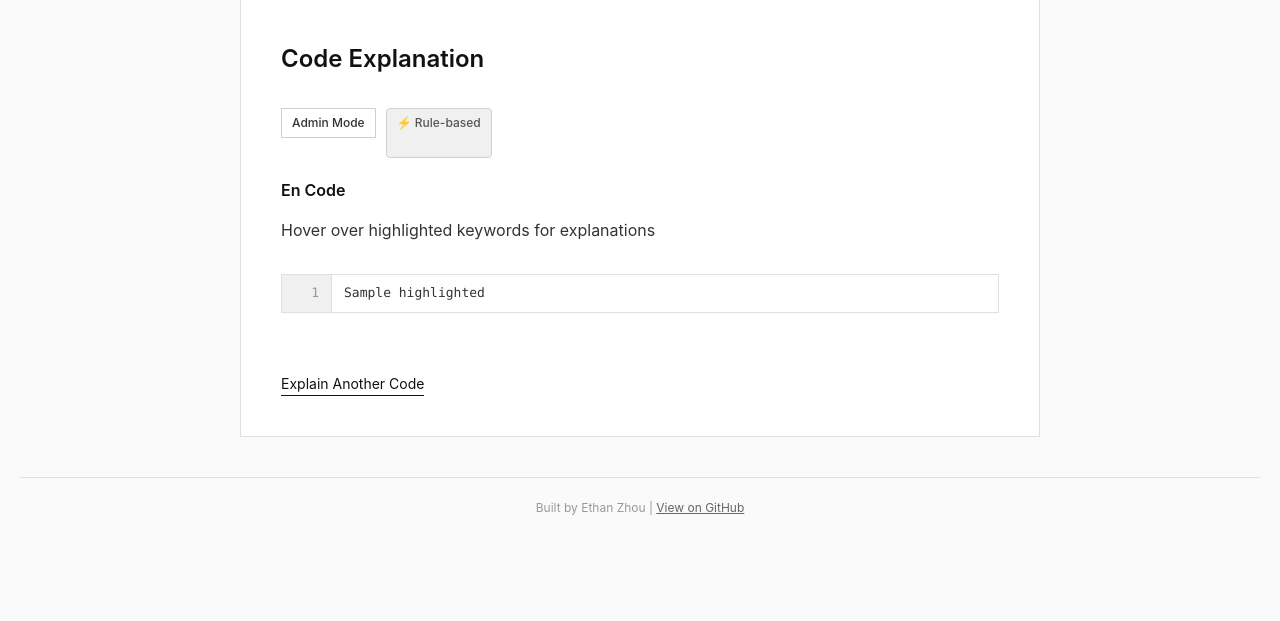
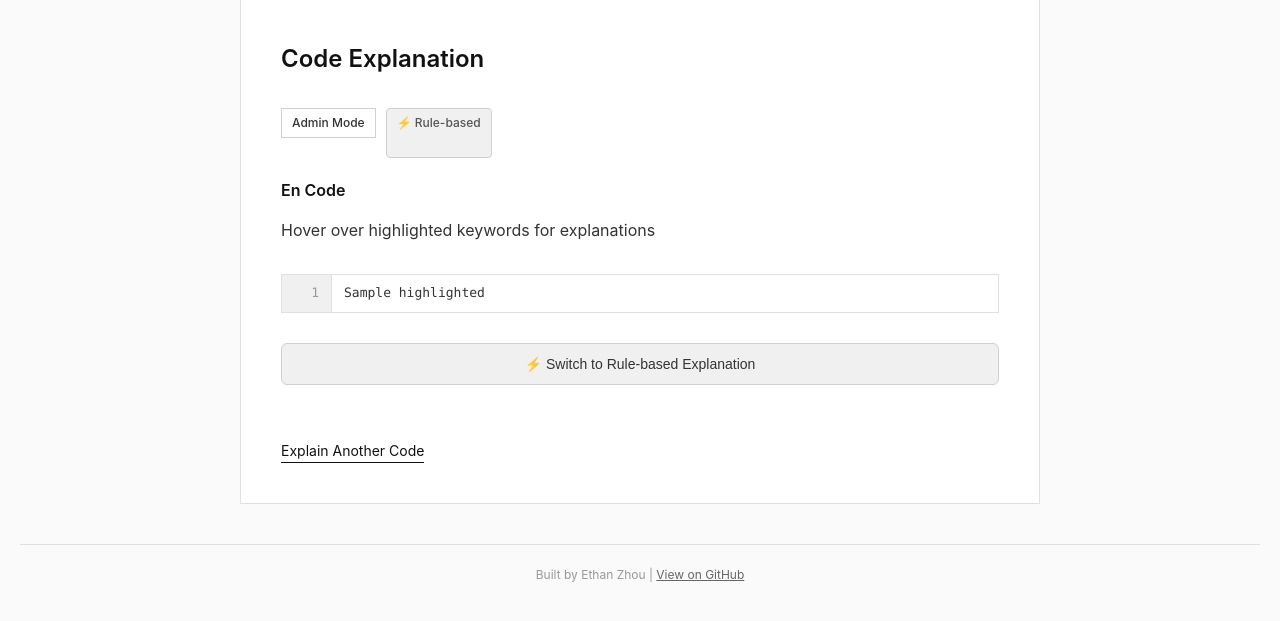
Before and after one commit to ethanzhoucool/explain-my-code, a Flask app: template templates/result.html in a window 1280 px wide. Shown: the part 41-662 px from the top of the page. Run offline with Flask 3, Linux system fonts and the light colour scheme; the template is opened without the code that fills it: most values are stand-ins (such as "Sample title", 1, 10 or a date in 2020).

Commit message:
Default to rule-based mode with toggle button on results, fix AI underline spacing

```diff
--- a/app.py
+++ b/app.py
@@ -28,7 +28,8 @@ def explain():
                              ai_explanation=result['explanation'],
                              language=language,
                              level=level,
-                             mode=mode)
+                             mode=mode,
+                             code=code)
 
     # Rule-based mode (default)
     if language == 'python':
@@ -42,7 +43,8 @@ def explain():
                          annotated_lines=annotated_lines,
                          language=language,
                          level=level,
-                         mode=mode)
+                         mode=mode,
+                         code=code)
 
 if __name__ == '__main__':
     import os
--- a/static/style.css
+++ b/static/style.css
@@ -289,3 +289,39 @@ footer a {
 .ai-line-highlight:hover {
     background-color: rgba(97, 175, 239, 0.15);
 }
+
+/* Mode Toggle */
+.mode-toggle {
+    margin: 25px 0;
+    text-align: center;
+}
+
+.toggle-btn {
+    padding: 12px 24px;
+    font-size: 14px;
+    font-weight: 500;
+    border: none;
+    border-radius: 6px;
+    cursor: pointer;
+    transition: all 0.2s;
+}
+
+.ai-btn {
+    background: linear-gradient(135deg, #667eea 0%, #764ba2 100%);
+    color: white;
+}
+
+.ai-btn:hover {
+    opacity: 0.9;
+    transform: translateY(-1px);
+}
+
+.rule-btn {
+    background: #f0f0f0;
+    color: #333;
+    border: 1px solid #d0d0d0;
+}
+
+.rule-btn:hover {
+    background: #e5e5e5;
+}
--- a/templates/result.html
+++ b/templates/result.html
@@ -38,6 +38,27 @@
         </div>
         {% endif %}
 
+        <!-- Mode toggle button -->
+        <div class="mode-toggle">
+            {% if mode == 'rule-based' %}
+            <form method="POST" action="/explain">
+                <input type="hidden" name="code" value="{{ code }}">
+                <input type="hidden" name="language" value="{{ language }}">
+                <input type="hidden" name="level" value="{{ level }}">
+                <input type="hidden" name="mode" value="ai">
+                <button type="submit" class="toggle-btn ai-btn">🤖 Switch to AI-Powered Explanation</button>
+            </form>
+            {% else %}
+            <form method="POST" action="/explain">
+                <input type="hidden" name="code" value="{{ code }}">
+                <input type="hidden" name="language" value="{{ language }}">
+                <input type="hidden" name="level" value="{{ level }}">
+                <input type="hidden" name="mode" value="rule-based">
+                <button type="submit" class="toggle-btn rule-btn">⚡ Switch to Rule-based Explanation</button>
+            </form>
+            {% endif %}
+        </div>
+
         <a href="/" class="back-link">Explain Another Code</a>
     </div>
     <footer>
```
Also changed, not shown: explainer/ai_explainer.py (+8 -2 lines), templates/index.html (+0 -8 lines).
